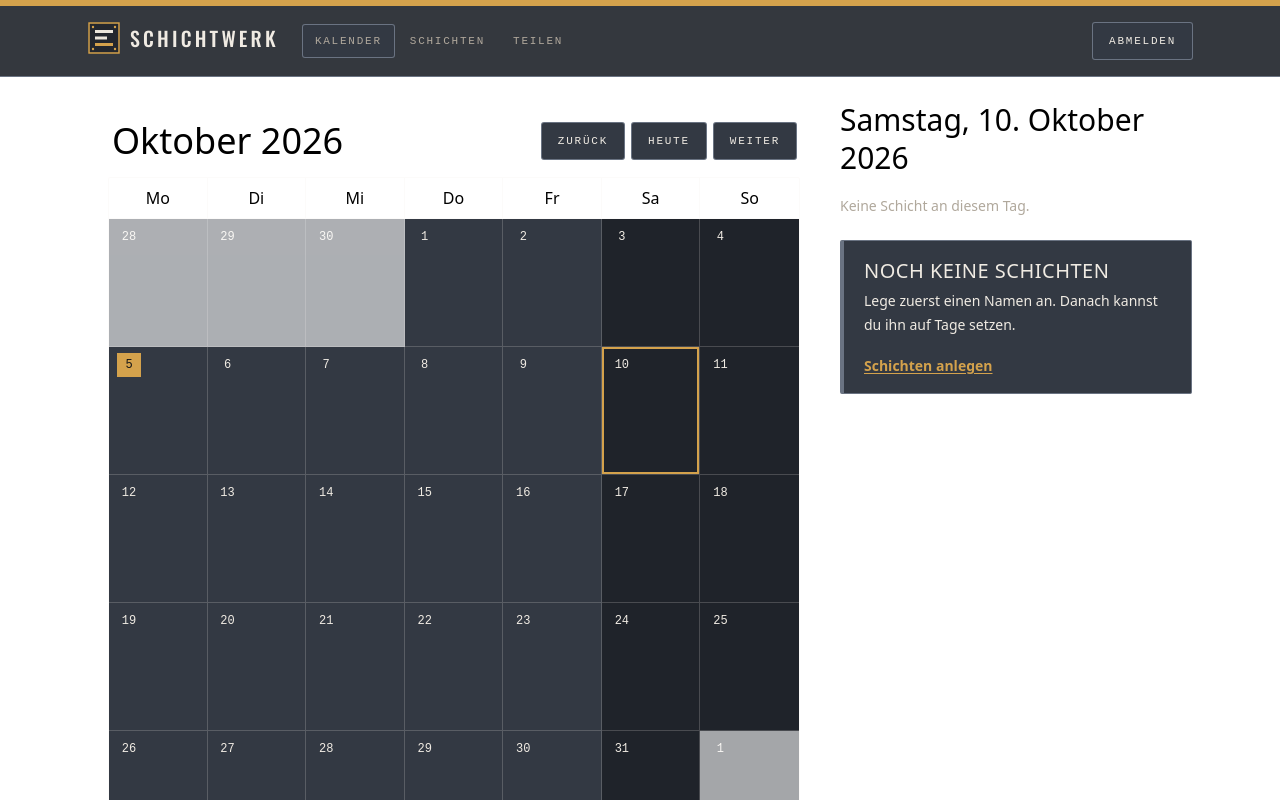
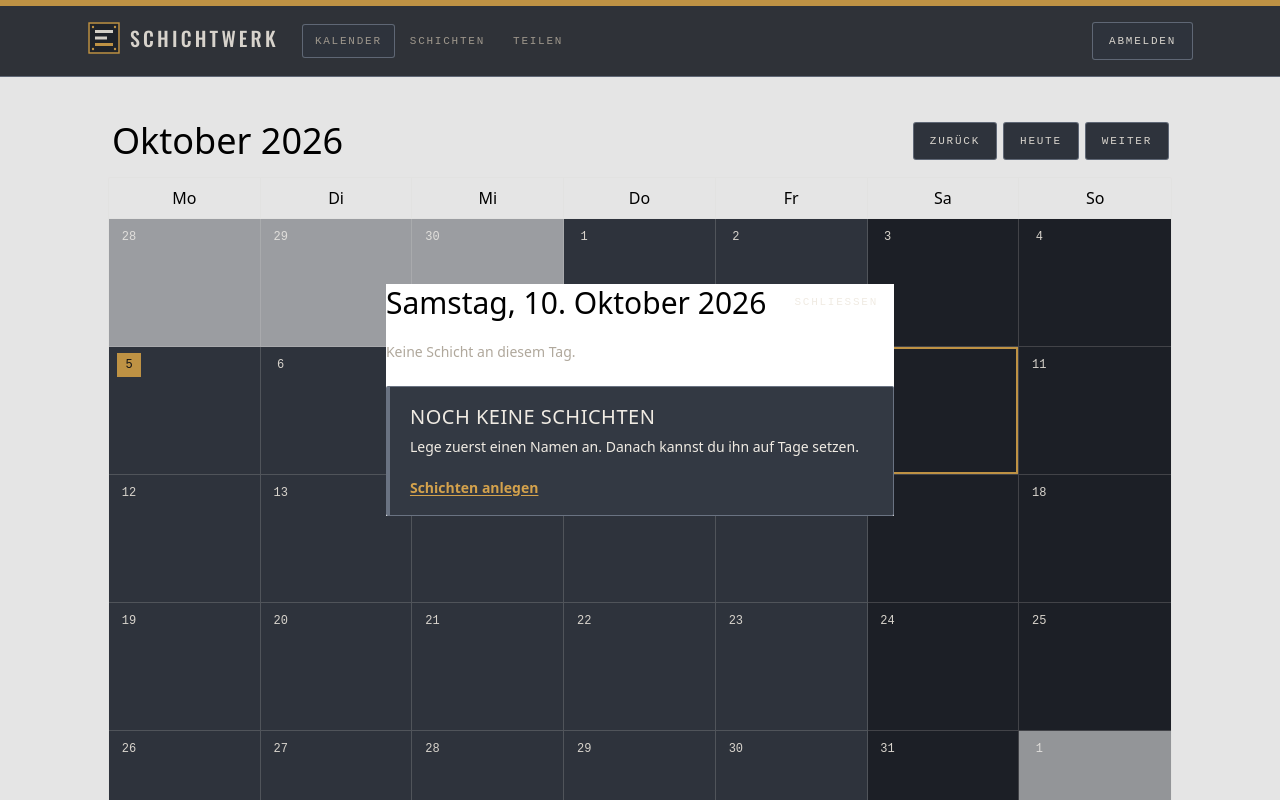
Before and after one commit to MC-Feigling/supershift, a Nuxt app: page / in a window 1280 px wide. Both pictures are taken after a click on the button "10". Shown: the top 800 px of the page. Built offline with nearby package versions, Linux system fonts and the light colour scheme; a web font is replaced by a local one.

Commit message:
feat: replace calendar sidebar with a day dialog
The persistent aside beside the month grid is gone. Day entry opens in a dialog so placements stay editable.

Co-authored-by: MC-Feigling <MC-Feigling@users.noreply.github.com>

```diff
--- a/assets/css/main.css
+++ b/assets/css/main.css
@@ -46,3 +46,18 @@
     inset 0 1px 0 rgba(235, 230, 220, 0.06),
     0 18px 40px -28px rgba(0, 0, 0, 0.8);
 }
+
+.day-dialog {
+  margin: auto;
+  width: min(22rem, calc(100vw - 2rem));
+  max-height: min(40rem, calc(100dvh - 2rem));
+  overflow: auto;
+  border: 0;
+  padding: 0;
+  background: transparent;
+  color: inherit;
+}
+
+.day-dialog::backdrop {
+  background: rgb(8 9 10 / 72%);
+}
--- a/components/DayPanel.vue
+++ b/components/DayPanel.vue
@@ -1,6 +1,6 @@
 <script setup lang="ts">
 import type { DayEntry, PlacementDraft, ShiftOption } from '~/types/plan'
-import { NOTE_MAX_LENGTH, ROUTES, SHIFT_NAME_MAX_LENGTH } from '~/utils/constants'
+import { DAY_PANEL_TITLE_ID, NOTE_MAX_LENGTH, ROUTES, SHIFT_NAME_MAX_LENGTH } from '~/utils/constants'
 
 const props = defineProps<{
   iso: string
@@ -33,6 +33,7 @@ const confirmTitle = computed(() => pendingEntry.value ? `${pendingEntry.value.n
 const shiftsLink = ROUTES.shifts
 const nameMax = SHIFT_NAME_MAX_LENGTH
 const noteMax = NOTE_MAX_LENGTH
+const titleId = DAY_PANEL_TITLE_ID
 
 function onShiftChange(event: Event): void {
   const target = event.target
@@ -90,8 +91,13 @@ watch(() => props.entries.map((entry) => entry.placementId), (ids: string[], pre
 </script>
 
 <template>
-  <aside class="panel">
-    <h2 class="display-title text-3xl leading-tight">{{ dayLabel }}</h2>
+  <div class="panel">
+    <div class="flex items-start justify-between gap-3">
+      <h2 :id="titleId" class="display-title text-3xl leading-tight">{{ dayLabel }}</h2>
+      <div v-if="$slots.actions" class="shrink-0">
+        <slot name="actions" />
+      </div>
+    </div>
 
     <p v-if="readOnly" class="mt-4 rounded-sm bg-spruce-soft px-3 py-2 text-sm text-spruce">
       Nur lesen. Diesen Plan hat jemand mit dir geteilt.
@@ -175,5 +181,5 @@ watch(() => props.entries.map((entry) => entry.placementId), (ids: string[], pre
         </NuxtLink>
       </StatusNote>
     </div>
-  </aside>
+  </div>
 </template>
--- a/pages/index.vue
+++ b/pages/index.vue
@@ -1,5 +1,6 @@
 <script setup lang="ts">
 import type { PlacementDraft, ShiftOption, ShiftType } from '~/types/plan'
+import { DAY_PANEL_TITLE_ID } from '~/utils/constants'
 import { toGermanError } from '~/utils/errors'
 
 definePageMeta({ layout: 'default' })
@@ -19,6 +20,9 @@ const {
   goToday,
 } = useCalendar()
 const actionError = ref('')
+const editorOpen = ref(false)
+const editorRef = ref<HTMLDialogElement | null>(null)
+const dayPanelTitleId = DAY_PANEL_TITLE_ID
 
 const showInitialLoading = computed(() => plan.status === 'loading' && !plan.hasLoaded)
 const showBlockingError = computed(() => plan.status === 'error' && !plan.hasLoaded)
@@ -43,7 +47,27 @@ const showPushHint = computed(() => plan.incomingShares.length > 0 && pushStatus
 function selectDay(iso: string): void {
   actionError.value = ''
   setSelectedDay(iso)
+  editorOpen.value = true
 }
+
+function closeEditor(): void {
+  editorRef.value?.close()
+}
+
+function onDialogClose(): void {
+  editorOpen.value = false
+}
+
+function onDialogClick(event: MouseEvent): void {
+  if (event.target === editorRef.value) closeEditor()
+}
+
+watch(editorOpen, async (open) => {
+  if (!open) return
+  await nextTick()
+  const dialog = editorRef.value
+  if (dialog && !dialog.open) dialog.showModal()
+})
 
 function onOwnerChange(event: Event): void {
   const target = event.target
@@ -121,8 +145,7 @@ async function retry(): Promise<void> {
     >
       <AppButton @click="retry">Erneut laden</AppButton>
     </StatusNote>
-    <div v-else class="grid items-start gap-5 lg:grid-cols-[minmax(0,1fr)_22rem]">
-      <div>
+    <div v-else>
       <p v-if="inlineError" class="mb-4 text-sm text-clay" role="alert">{{ inlineError }}</p>
       <MonthCalendar
         :month-label="monthLabel"
@@ -132,7 +155,13 @@ async function retry(): Promise<void> {
         @next="nextMonth"
         @today="goToday"
       />
-      </div>
+      <dialog
+        ref="editorRef"
+        class="day-dialog"
+        :aria-labelledby="dayPanelTitleId"
+        @close="onDialogClose"
+        @click="onDialogClick"
+      >
         <DayPanel
           :key="selectedIso"
           :iso="selectedIso"
@@ -146,7 +175,12 @@ async function retry(): Promise<void> {
           :is-empty="isSelectedEmpty"
           @create="onCreate"
           @remove="onRemove"
-      />
+        >
+          <template #actions>
+            <AppButton variant="ghost" @click="closeEditor">Schließen</AppButton>
+          </template>
+        </DayPanel>
+      </dialog>
     </div>
   </div>
 </template>
--- a/utils/constants.ts
+++ b/utils/constants.ts
@@ -23,6 +23,7 @@ export const ROUTES = {
 
 export const SESSION_STATE_KEY = 'session-user'
 export const SERVICE_WORKER_PATH = '/sw.js'
+export const DAY_PANEL_TITLE_ID = 'day-panel-title'
 
 export const TABLES = {
   shiftTypes: 'shift_types',
```
Lines whose indentation alone changed are shown as unchanged.
